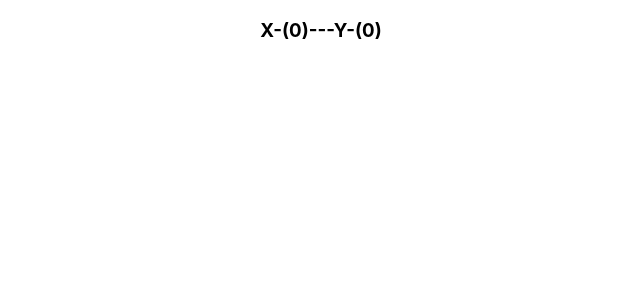
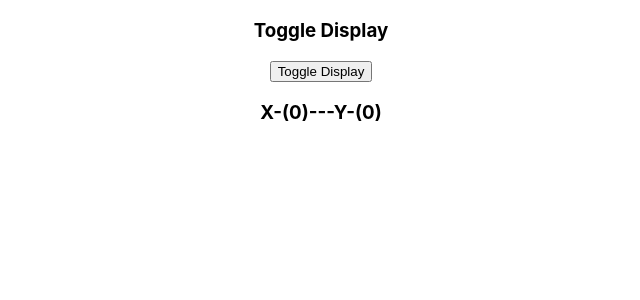
Before and after one commit to sakilk130/react-hooks, a React (Create React App) app: page / in a window 1280 px wide. Shown: the top 300 px of the page, without its empty margins (319-959 px from the left). Built offline with nearby package versions, Linux system fonts and the light colour scheme.

Commit message:
add UseEffectThree

```diff
--- a/src/App.js
+++ b/src/App.js
@@ -6,6 +6,8 @@ import HookCounterThree from './components/03_useState/HookCounterThree';
 import HookCounterFour from './components/04_useState/HookCounterFour';
 import UseEffectOne from './components/05_useEffect/UseEffectOne';
 import UseEffectTwo from './components/06_useEffect/UseEffectTwo';
+import UseEffectThree from './components/06_useEffect/UseEffectThree';
+
 function App() {
   return (
     <div className="App">
@@ -19,7 +21,9 @@ function App() {
 
       {/* <UseEffectOne /> */}
 
-      <UseEffectTwo />
+      {/* <UseEffectTwo /> */}
+
+      <UseEffectThree />
     </div>
   );
 }
--- a/src/components/04_useState/HookCounterFour.jsx
+++ b/src/components/04_useState/HookCounterFour.jsx
@@ -13,7 +13,7 @@ function HookCounterFour() {
   };
   return (
     <div>
-      <h3>Add random numberin array</h3>
+      <h3>Add random number in array</h3>
       <button onClick={addItem}>Add Item</button>
 
       {items.map((item) => (
--- /dev/null
+++ b/src/components/06_useEffect/UseEffectThree.jsx
@@ -0,0 +1,15 @@
+import React, { useState, useEffect } from 'react';
+import UseEffectTwo from './UseEffectTwo';
+
+function UseEffectThree() {
+  const [display, setDsiplay] = useState(true);
+  return (
+    <div>
+      <h3>Toggle Display</h3>
+      <button onClick={() => setDsiplay(!display)}>Toggle Display</button>
+      {display && <UseEffectTwo />}
+    </div>
+  );
+}
+
+export default UseEffectThree;
--- a/src/components/06_useEffect/UseEffectTwo.jsx
+++ b/src/components/06_useEffect/UseEffectTwo.jsx
@@ -10,6 +10,10 @@ function UseEffectTwo() {
   };
   useEffect(() => {
     window.addEventListener('mousemove', logPosition);
+    return () => {
+      console.log('Toggle display');
+      window.removeEventListener('mousemove', logPosition);
+    };
   });
   return (
     <div>
```
